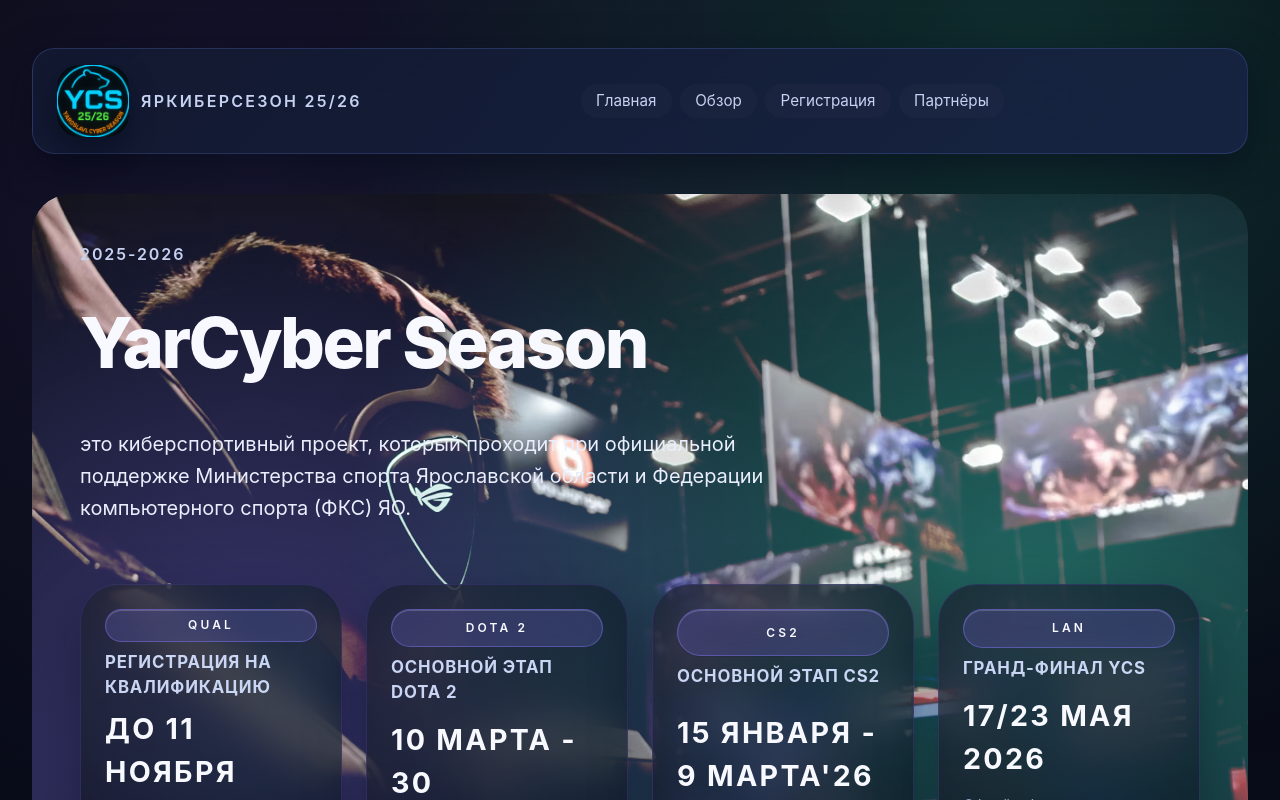
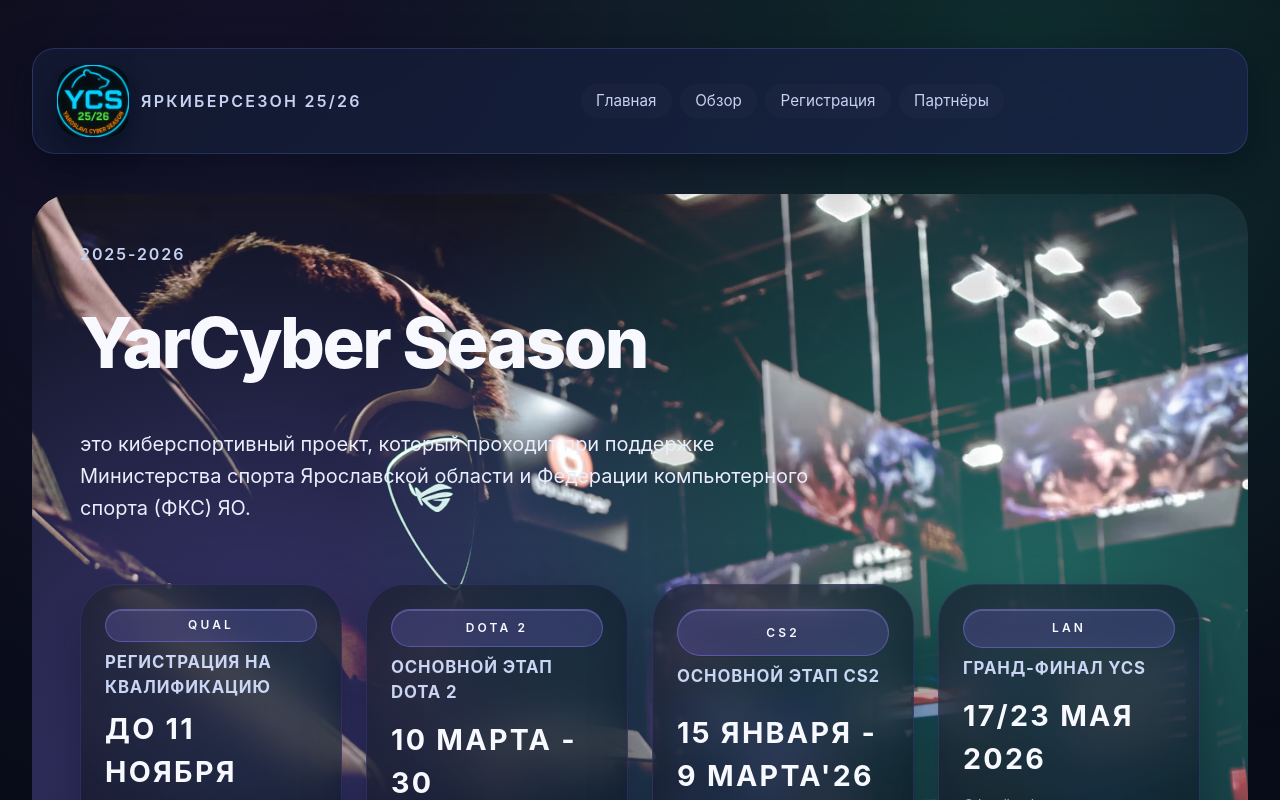
Before and after one commit to rtalyutin/new-test, a React (Vite) app: page / in a window 1280 px wide. Shown: the top 800 px of the page. Built offline with nearby package versions, Linux system fonts and the light colour scheme.

Commit message:
Update Hero.jsx

```diff
--- a/src/features/Hero/Hero.jsx
+++ b/src/features/Hero/Hero.jsx
@@ -140,7 +140,7 @@
           <h1 className="hero__title hero__display">{title}</h1>
           <p className="hero__subtitle hero__display-subtitle">{subtitle}</p>
           <p className="hero__description">
-            это киберспортивный проект, который проходит при официальной поддержке Министерства спорта
+            это киберспортивный проект, который проходит при поддержке Министерства спорта
             Ярославской области и Федерации компьютерного спорта (ФКС) ЯО.
           </p>
 
```
